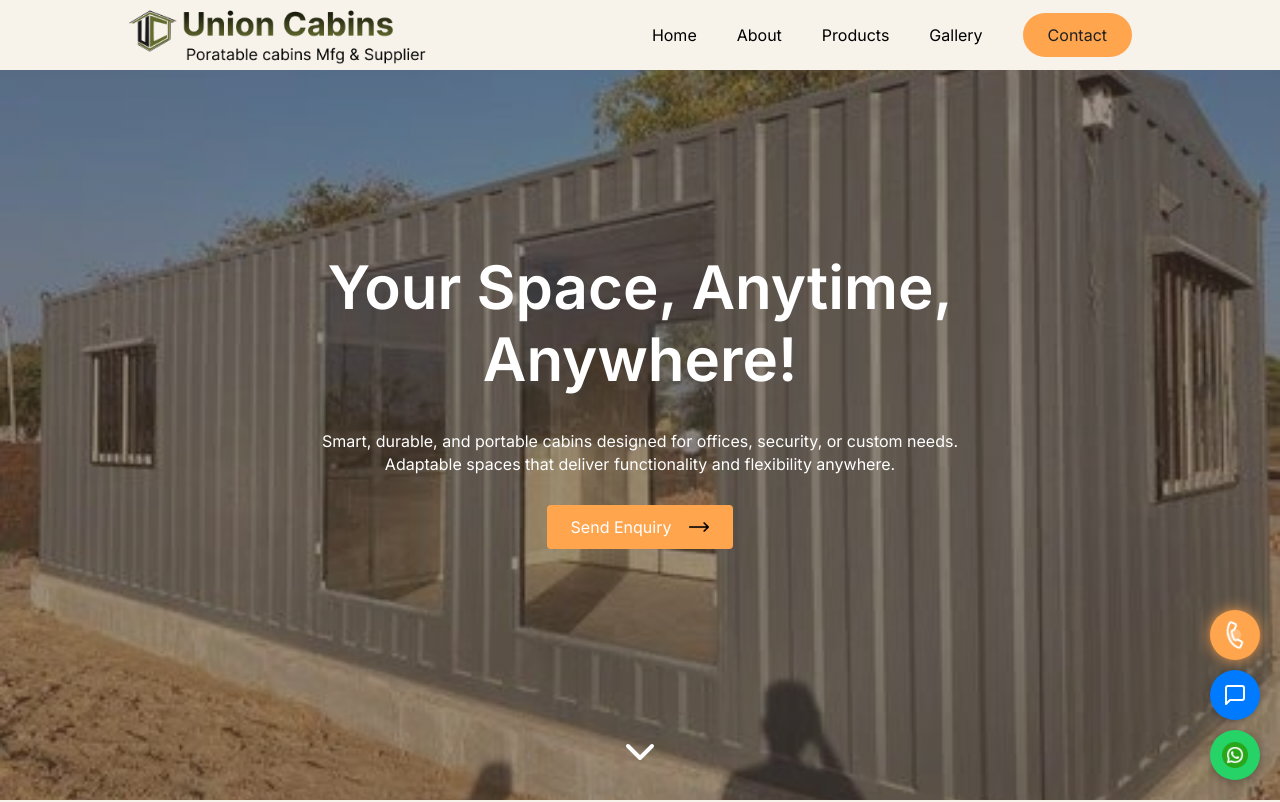
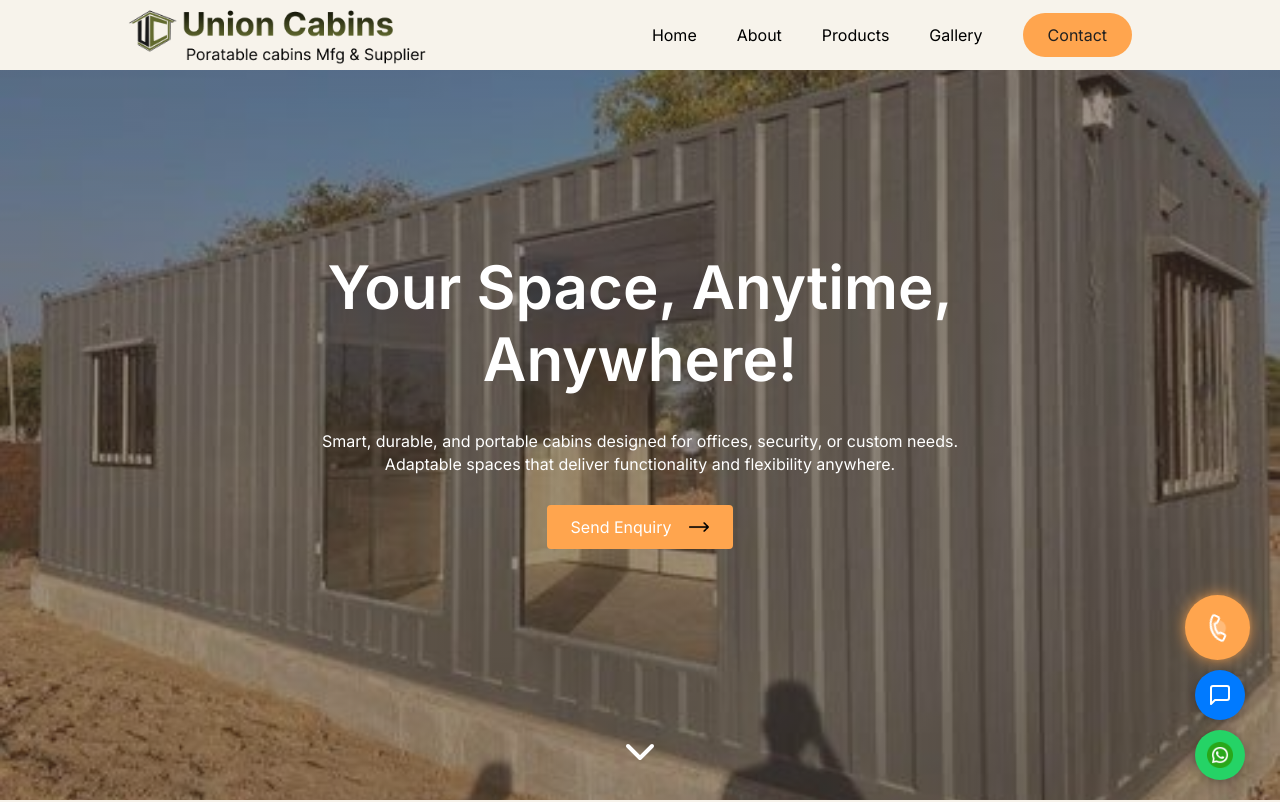
Before and after one commit to Mr-incognito1109/unioncabins, a React (Vite) app: page / in a window 1280 px wide. Shown: the top 802 px of the page. Built offline with nearby package versions, Linux system fonts and the light colour scheme.

Commit message:
fix client sat , call button size

```diff
--- a/src/Components/CAndW/CAndW.css
+++ b/src/Components/CAndW/CAndW.css
@@ -32,6 +32,10 @@
   color: white;
   box-shadow: 0 0 10px rgba(255, 165, 78, 0.7); /* Initial outer glow */
   animation: wave-glow 2s infinite ease-out;
+  right: 10px;
+  width : 65px;
+  height: 65px;
+
 }
 
 .call-button::before {
--- a/src/Components/ClientSatisfaction/ClientSatisfaction.jsx
+++ b/src/Components/ClientSatisfaction/ClientSatisfaction.jsx
@@ -3,6 +3,12 @@ import './ClientSatisfaction.css';
 import clientSatisfactionImage from '../../assets/client_satisfaction.jpg';
 
 const ClientSatisfaction = () => {
+
+    const phoneNumber = +918652005010
+
+    const handleCall = () => {
+        window.location.href = `tel:${phoneNumber}`;
+    }
     return (
         <div className="client-satisfaction">
             <div className="client-content">
@@ -19,7 +25,7 @@ const ClientSatisfaction = () => {
             </div>
             <div className="image-container">
                 <img src={clientSatisfactionImage} alt="Client Satisfaction" />
-                <button className="get-price-button">Get Best Price</button>
+                <button className="get-price-button" onClick={handleCall}>Get Best Price</button>
             </div>
         </div>
     );
```
